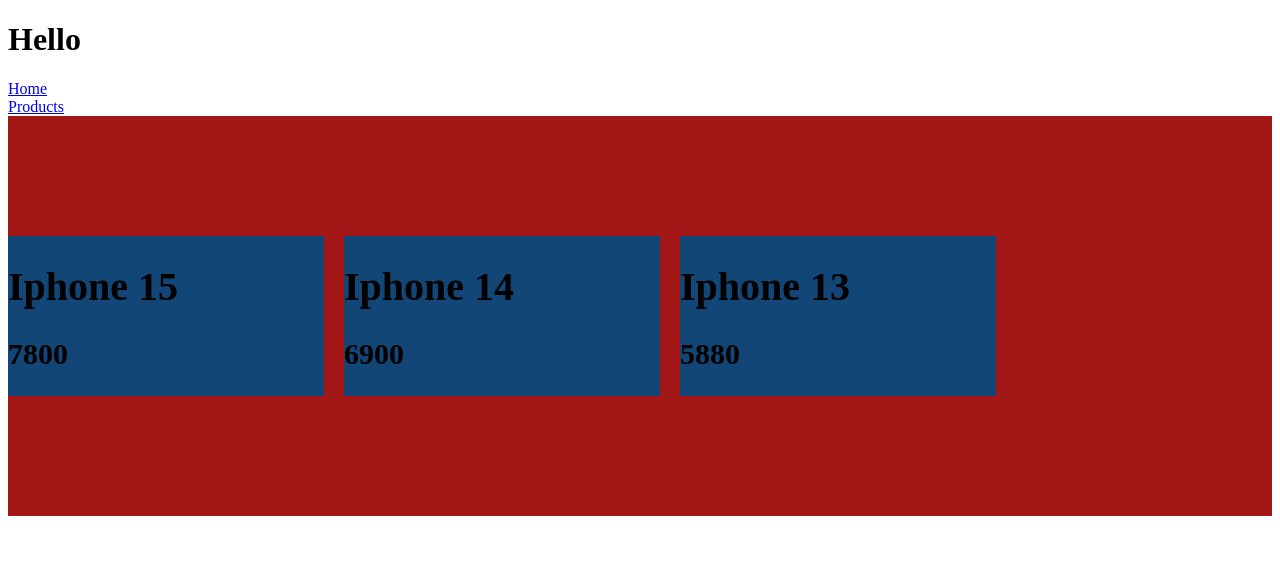
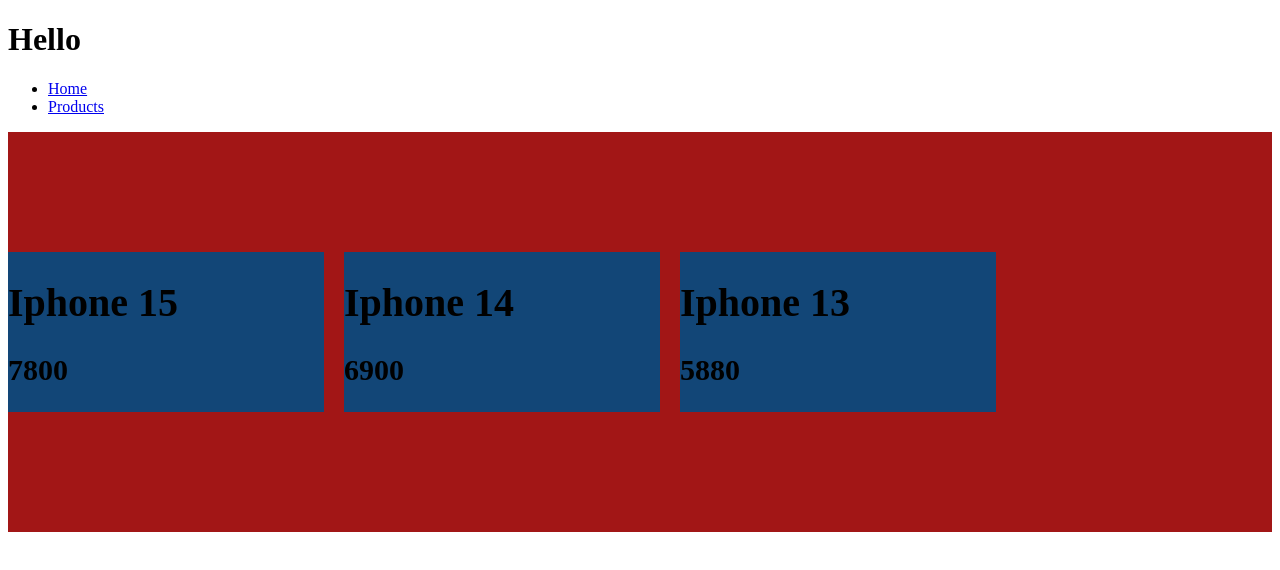
Before and after one commit to SandhanuDulmeth/firstProject-React-Vite, a React (Vite) app: page /products in a window 1280 px wide. Shown: the top 570 px of the page. Built offline with nearby package versions, Linux system fonts and the light colour scheme.

Commit message:
style: update navigation links in App component to use a list for better structure

```diff
--- a/src/App.jsx
+++ b/src/App.jsx
@@ -16,9 +16,15 @@
 
 
       <BrowserRouter>
+<ul>
+  <li>
+    <Link to="/home">Home</Link>
+  </li>
+  <li>
+    <Link to="/products">Products</Link>
+  </li>
+</ul>
 
-        <Link to="/home">Home</Link><br />
-        <Link to="/products">Products</Link>
 
         <Routes>
           <Route path="/home" element={<Home />} />
```
